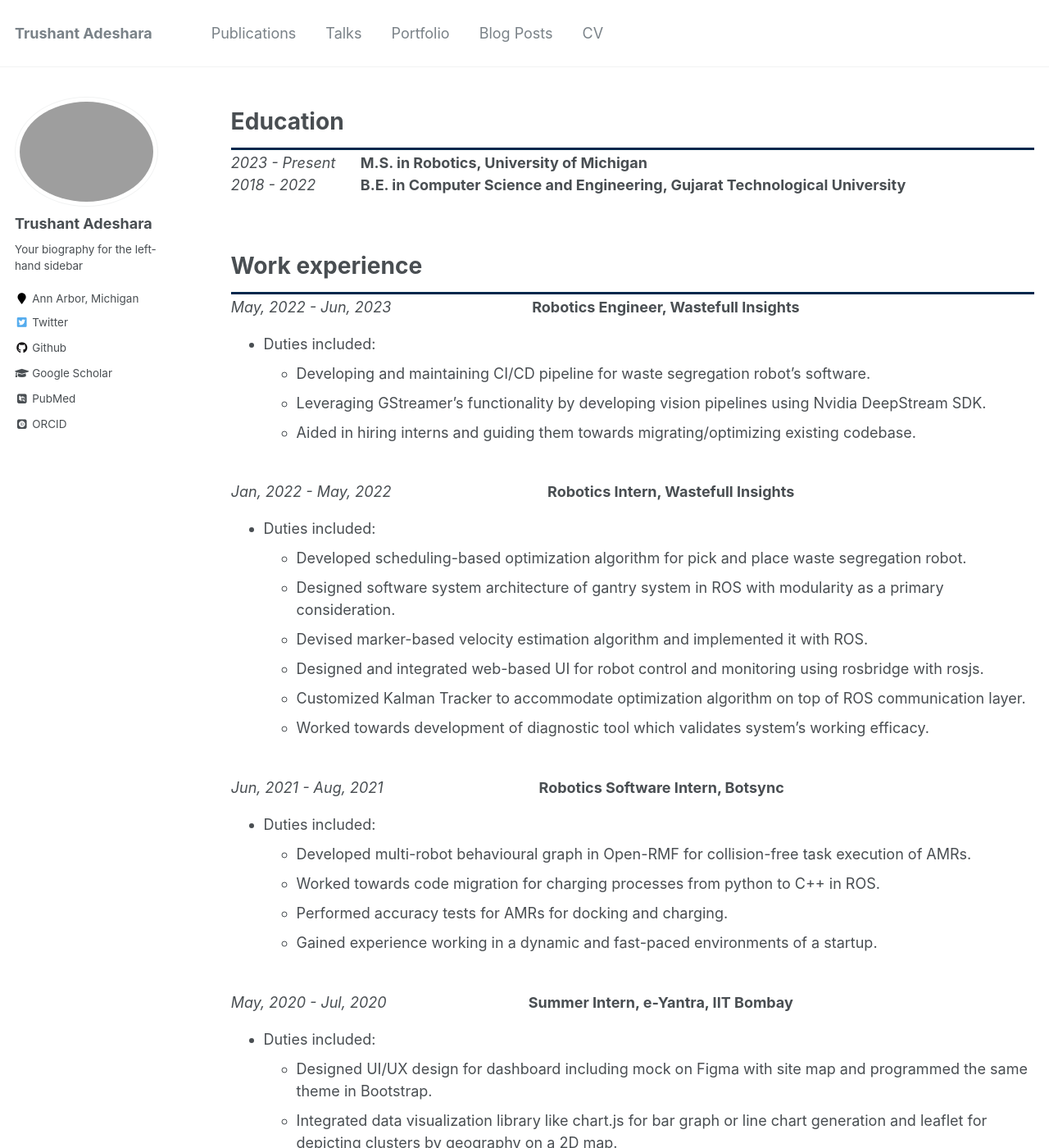
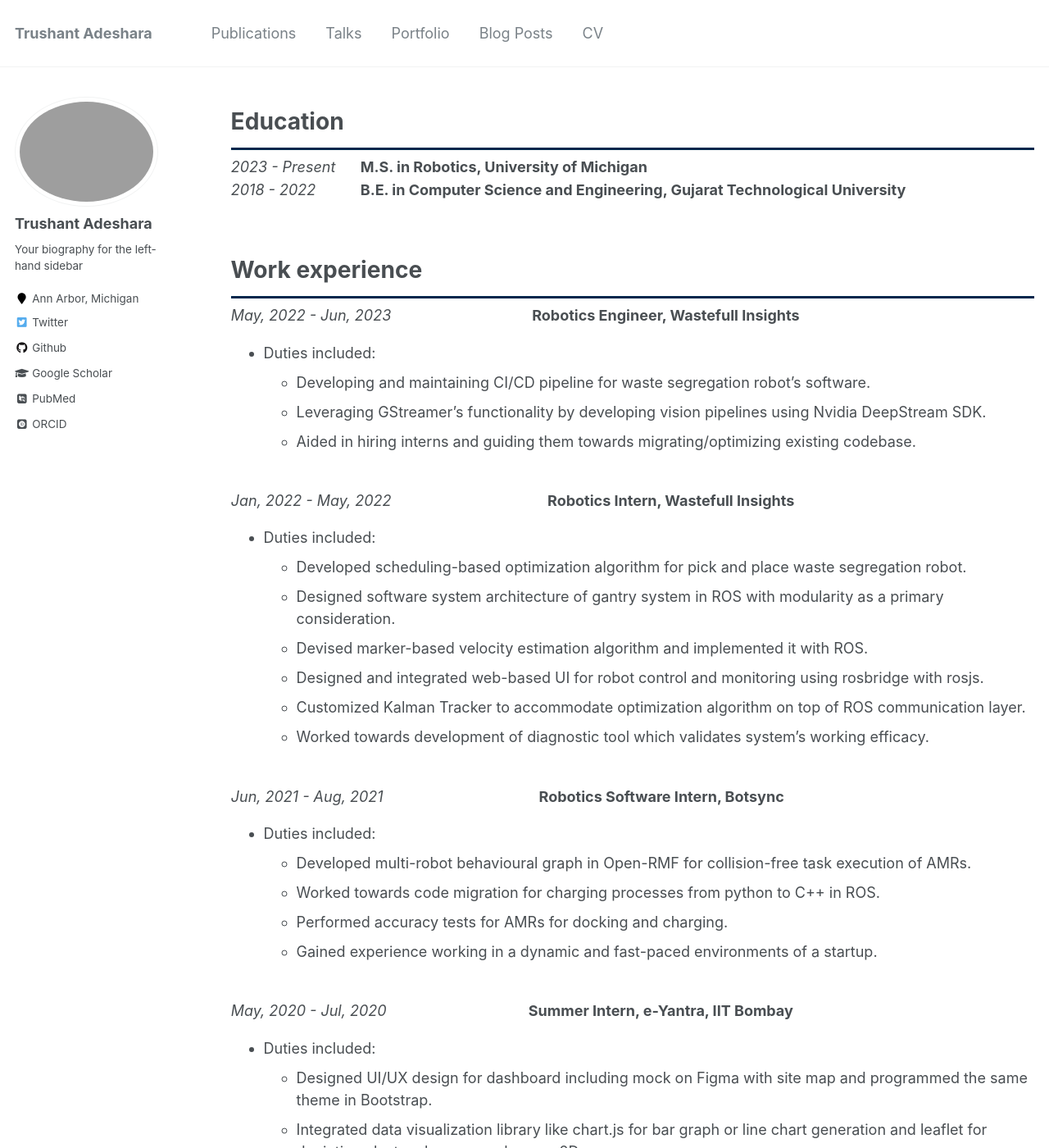
Before and after one commit to Trushant-Adeshara/Trushant-Adeshara.github.io, a Jekyll site: the page built from _pages/cv.md, in a window 1280 px wide and 1400 px high. Shown: the whole window at 82% size. Built offline with Jekyll 4.4.1, drawn with Linux system fonts in a browser that asks for light colours; some web fonts are replaced.

Commit message:
modify hr sass with top padding

```diff
--- a/_sass/_base.scss
+++ b/_sass/_base.scss
@@ -154,6 +154,7 @@
 /* horizontal rule */
 
 hr {
+  padding-top: 0.3em;
   display: block;
   margin: 0.1em 0;
   border: 0;
```
